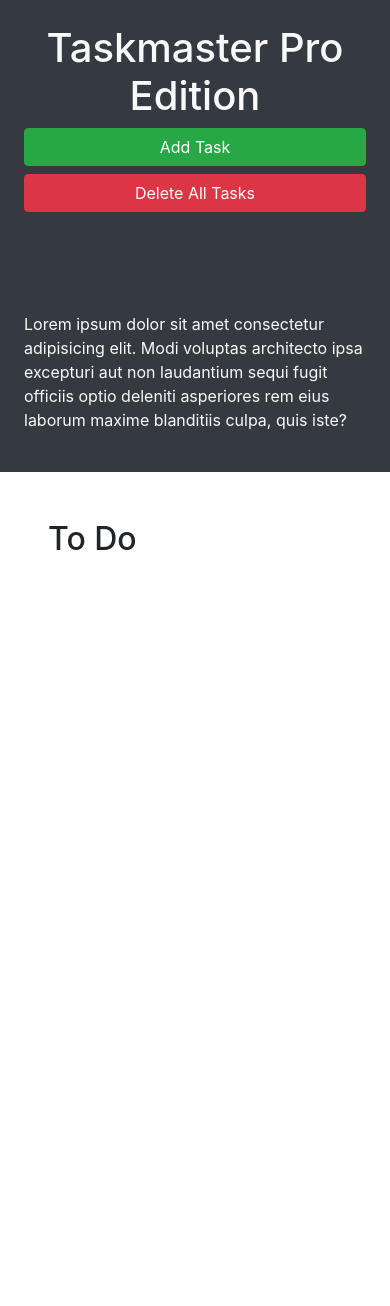
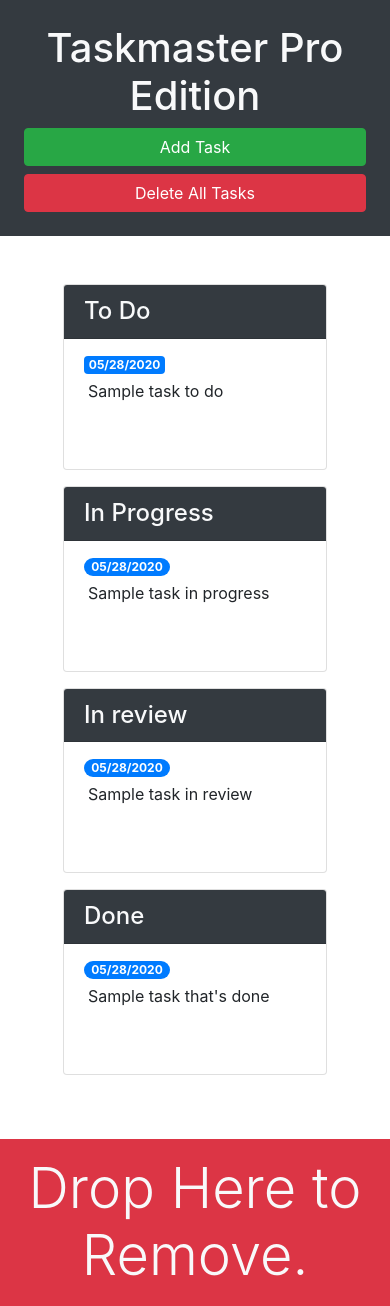
Before and after one commit to DeanK24/taskmaster-pro, a plain HTML site: page index.html in a window 390 px wide. Before the commit the page ends 844 px from the top, so only its background shows below. Drawn offline with nearby package versions, Linux system fonts and the light colour scheme.

Commit message:
Updated layout for new statuses

```diff
--- a/index.html
+++ b/index.html
@@ -1,44 +1,129 @@
 <!DOCTYPE html>
 <html lang="en">
-
   <head>
-  <meta charset="UTF-8">
-  <meta name="viewport" content="width=device-width, initial-scale=1.0">
-  <meta http-equiv="X-UA-Compatible" content="ie=edge">
-  <link rel="stylesheet" href="https://cdnjs.cloudflare.com/ajax/libs/twitter-bootstrap/4.3.1/css/bootstrap.min.css">
+    <meta charset="UTF-8" />
+    <meta name="viewport" content="width=device-width, initial-scale=1.0" />
+    <meta http-equiv="X-UA-Compatible" content="ie=edge" />
+    <link
+      rel="stylesheet"
+      href="https://cdnjs.cloudflare.com/ajax/libs/twitter-bootstrap/4.3.1/css/bootstrap.min.css"
+    />
     <link rel="stylesheet" href="./assets/css/style.css" />
     <title>Taskmaster Pro</title>
   </head>
 
   <body>
-
     <div class="row min-vh-100 no-gutters">
-    <header class="col-12 col-lg-3 bg-dark text-light d-flex flex-column p-4 p-lg-3">
+      <header
+        class="col-12 col-lg-3 bg-dark text-light sticky-top d-flex flex-column p-4 p-lg-3"
+      >
         <h1 class="text-center">Taskmaster Pro Edition</h1>
-      <button id="create-task" class="btn btn-block btn-success" data-toggle="modal" data-target="#task-form-modal">Add
-        Task</button>
-      <button id="remove-tasks" class="btn btn-block btn-danger">Delete All Tasks</button>
-      <p class="mt-auto">Lorem ipsum dolor sit amet consectetur adipisicing elit. Modi voluptas architecto ipsa
-        excepturi aut non
-        laudantium sequi fugit officiis optio deleniti asperiores rem eius laborum maxime blanditiis culpa, quis iste?
+        <button
+          id="create-task"
+          class="btn btn-block btn-success"
+          data-toggle="modal"
+          data-target="#task-form-modal"
+        >
+          Add Task
+        </button>
+        <button id="remove-tasks" class="btn btn-block btn-danger">
+          Delete All Tasks
+        </button>
+        <p class="mt-auto d-none d-lg-block">
+          Lorem ipsum dolor sit amet consectetur adipisicing elit. Modi voluptas
+          architecto ipsa excepturi aut non laudantium sequi fugit officiis
+          optio deleniti asperiores rem eius laborum maxime blanditiis culpa,
+          quis iste?
         </p>
       </header>
-    <main class="col-12 col-lg-9">
-      <div class="m-5">
-        <h2>To Do</h2>
-        <ul id="list-toDo" class="list-group"> </ul>
+      <main class="col-12 col-lg-9 d-flex flex-column">
+        <div class="m-5 row justify-content-around">
+          <!-- todo start -->
+          <div class="col-12 col-md-6 col-xl-3 mb-3">
+            <div class="card">
+              <h4 class="card-header bg-dark text-light">
+                To Do
+              </h4>
+              <ul id="list-toDo" class="list-group list-group-flush">
+                <li class="list-group-item">
+                  <span class="badge badge-primary badge pill">05/28/2020</span>
+                  <p class="m-1">Sample task to do</p>
+                </li>
+              </ul>
+            </div>
+          </div>
+          <!-- todo end -->
+          <!-- in  progress start -->
+          <div class="col-12 col-md-6 col-xl-3 mb-3">
+            <div class="card">
+              <h4 class="card-header bg-dark text-light">In Progress</h4>
+              <ul id="list-inProgress" class="list-group list-group-flush">
+                <li class="list-group-item">
+                  <span class="badge badge-primary badge-pill">05/28/2020</span>
+                  <p class="m-1">Sample task in progress</p>
+                </li>
+              </ul>
+            </div>
+          </div>
+          <!-- in progress end -->
+          <!-- in review start -->
+          <div class="col-12 col-md-6 col-xl-3 mb-3">
+            <div class="card">
+              <h4 class="card-header bg-dark text-light">
+                In review
+              </h4>
+              <ul id="list-inReview" class="list-group list-group-flush">
+                <li class="list-group-item">
+                  <span class="badge badge-primary badge-pill">05/28/2020</span>
+                  <p class="m-1">Sample task in review</p>
+                </li>
+              </ul>
+            </div>
+          </div>
+          <!-- in review end -->
+          <!-- done start -->
+          <div class="col-12 col-md-6 col-xl-3 mb-3">
+            <div class="card">
+              <h4 class="card-header bg-dark text-light">
+                Done
+              </h4>
+              <ul id="list-done" class="list-group list-group-flush">
+                <li class="list-group-item">
+                  <span class="badge badge-primary badge-pill">05/28/2020</span>
+                  <p class="m-1">Sample task that's done</p>
+                </li>
+              </ul>
+            </div>
+          </div>
+          <!-- done end -->
+        </div>
+        <div id="trash" class="mt-auto">
+          <div class="w-100 bg-danger p-3 text-center text-light display-4">
+            Drop Here to Remove.
+          </div>
         </div>
       </main>
     </div>
 
     <!-- Modal -->
-  <div class="modal fade" id="task-form-modal" tabindex="-1" role="dialog" aria-labelledby="task-form-modal"
-    aria-hidden="true">
+    <div
+      class="modal fade"
+      id="task-form-modal"
+      tabindex="-1"
+      role="dialog"
+      aria-labelledby="task-form-modal"
+      aria-hidden="true"
+    >
       <div class="modal-dialog modal-dialog-centered" role="document">
         <div class="modal-content">
           <div class="modal-header">
             <h5 class="modal-title" id="task-form-modal">Add New Task</h5>
-          <button type="button" class="close" data-dismiss="modal" aria-label="Close">
+            <button
+              type="button"
+              class="close"
+              data-dismiss="modal"
+              aria-label="Close"
+            >
               <span aria-hidden="true">&times;</span>
             </button>
           </div>
@@ -46,16 +131,28 @@
             <form>
               <div class="form-group">
                 <label for="modalTaskDescription">Task description</label>
-              <textarea id="modalTaskDescription" rows="3"></textarea>
+                <textarea id="modalTaskDescription" rows="3" class="form-control"></textarea>
               </div>
               <div class="form-group">
                 <label for="modalDueDate">Due date</label>
-              <input type="text" id="modalDueDate" placeholder="mm/dd/yyyy" autocomplete="off" />
+                <input
+                  type="text"
+                  class="form-control"
+                  id="modalDueDate"
+                  placeholder="mm/dd/yyyy"
+                  autocomplete="off"
+                />
               </div>
             </form>
           </div>
           <div class="modal-footer">
-          <button type="button" class="btn btn-secondary" data-dismiss="modal">Close</button>
+            <button
+              type="button"
+              class="btn btn-secondary"
+              data-dismiss="modal"
+            >
+              Close
+            </button>
             <button type="button" class="btn btn-primary">Save Task</button>
           </div>
         </div>
@@ -67,5 +164,4 @@
     <script src="https://cdnjs.cloudflare.com/ajax/libs/twitter-bootstrap/4.3.1/js/bootstrap.min.js"></script>
     <script src="./assets/js/script.js"></script>
   </body>
-
 </html>
```
Lines whose indentation alone changed are shown as unchanged.
